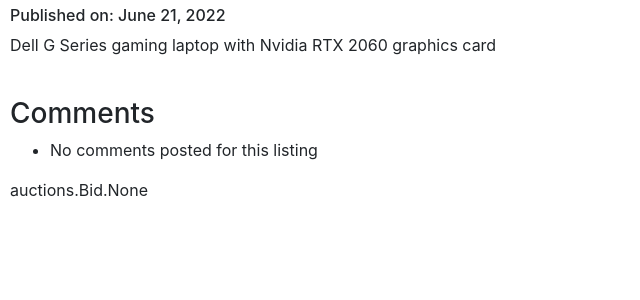
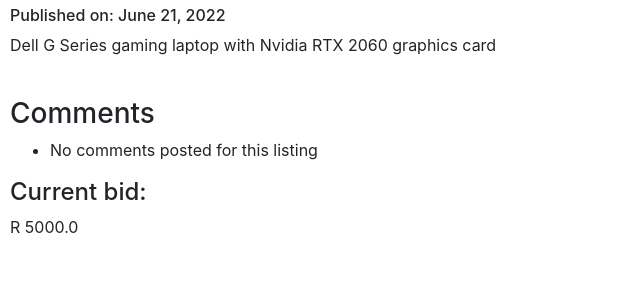
Before and after one commit to siphe-sihle/Commerce, a Django app: page /listings/1 in a window 1280 px wide. Shown: the part 255-555 px from the top of the page, without its empty margins (0-640 px from the left). Run offline with Django 3.2, Linux system fonts and the light colour scheme; data comes from the database, SQL or seed files in the repository; both versions use the stored data as it was after the commit; some libraries are stand-ins or nearby versions.

Commit message:
Added Category Model and field to Listing

```diff
--- a/auctions/admin.py
+++ b/auctions/admin.py
@@ -1,6 +1,6 @@
 from unicodedata import category
 from django.contrib import admin
-from .models import User, Listing, Bid, Comment, Entry
+from .models import User, Listing, Bid, Comment, Entry, Category
 
 # Register your models here.
 admin.site.register(User)
@@ -8,3 +8,4 @@ admin.site.register(Listing)
 admin.site.register(Bid)
 admin.site.register(Comment)
 admin.site.register(Entry)
+admin.site.register(Category)
--- a/auctions/models.py
+++ b/auctions/models.py
@@ -17,7 +17,8 @@ class Listing(models.Model):
     bidders = models.ManyToManyField(User, blank=True, related_name="buyers")
     pub_date = models.DateField(default=date.today)
     mod_date = models.DateField(default=date.today)
-    comments = models.ManyToManyField("Comment", related_name="listing_comments", null=True)
+    comments = models.ManyToManyField("Comment", related_name="listing_comments", null=True, blank=True)
+    category = models.ManyToManyField("Category", related_name="listing_category", null=True)
 
     def __str__(self):
         return f"{self.title} - Creator: {self.creator}"
@@ -55,3 +56,10 @@ class Comment(models.Model):
 
     def __str__(self):
         return f"{self.commented_by}, {self.description}, {self.listing}"
+
+class Category(models.Model):
+    # model contains an id and name fields
+    name = models.CharField(max_length= 20, blank=True)
+
+    def __str__(self):
+        return f"({self.id} {self.name})"
--- a/auctions/templates/auctions/listing.html
+++ b/auctions/templates/auctions/listing.html
@@ -16,6 +16,7 @@
        </ul>
 
     <div>
-        {{listing.bid}}
+        <h4>Current bid: </h4>
+            <p>R {{current_bid.amount}}</p>
     </div>
 {% endblock %}
--- a/auctions/views.py
+++ b/auctions/views.py
@@ -18,7 +18,10 @@ def listing_view(request, id):
     listing = Listing.objects.get(pk = id)
     # Get all comments for a particular listing using filter()
     comments = Comment.objects.filter(listing_id = id)
-    return render(request, "auctions/listing.html", {"listing": listing, "comments": comments})
+
+    # Get Current listing's bid, NEEDS SOME TWEAKING WHEN NEW VALUE IS ADDED AS THE CURRENT BID
+    current_bid = Bid.objects.filter(listing_id = id).last()
+    return render(request, "auctions/listing.html", {"listing": listing, "comments": comments, "current_bid": current_bid})
     pass
 
 
```
Also changed, not shown: auctions/migrations/0023_category.py (added), auctions/migrations/0024_listing_category.py (added), auctions/migrations/0025_alter_listing_comments.py (added), db.sqlite3.
